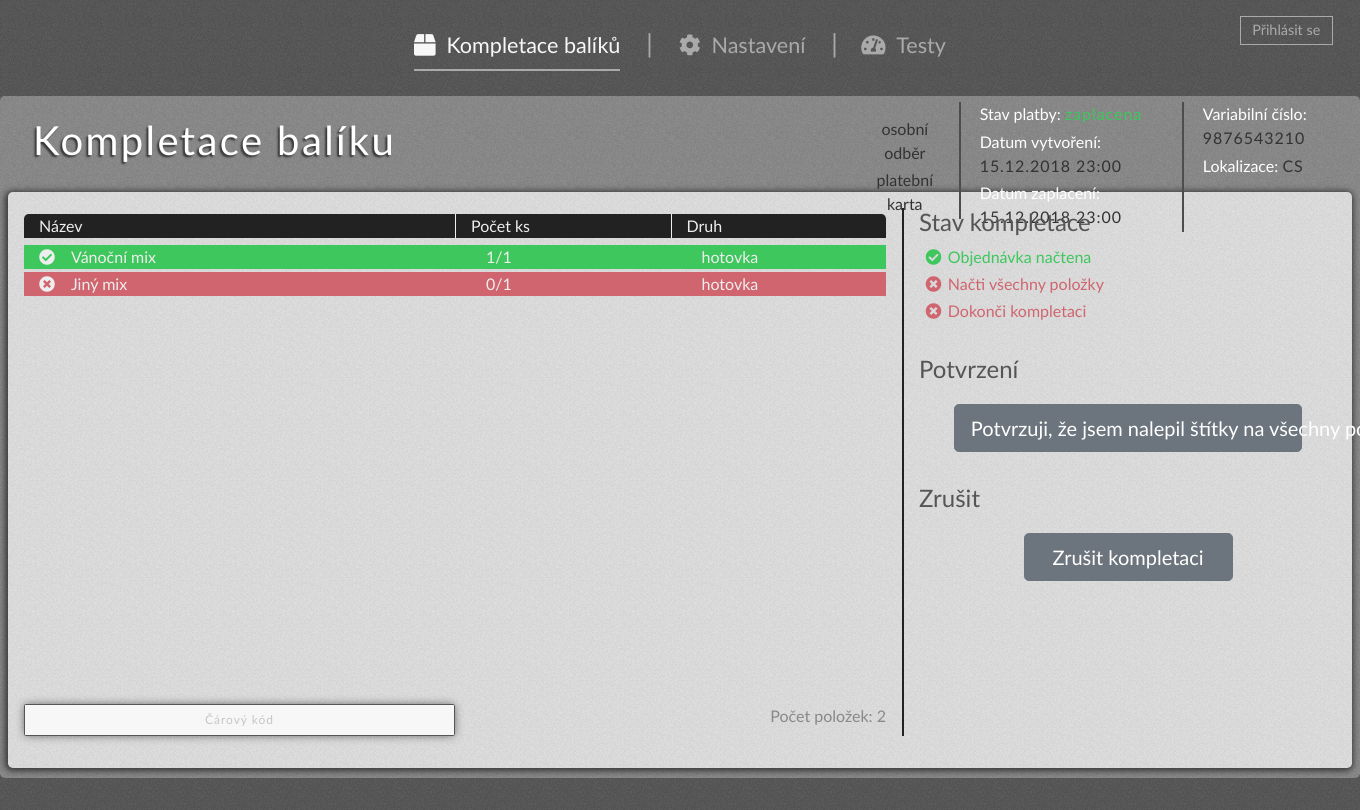
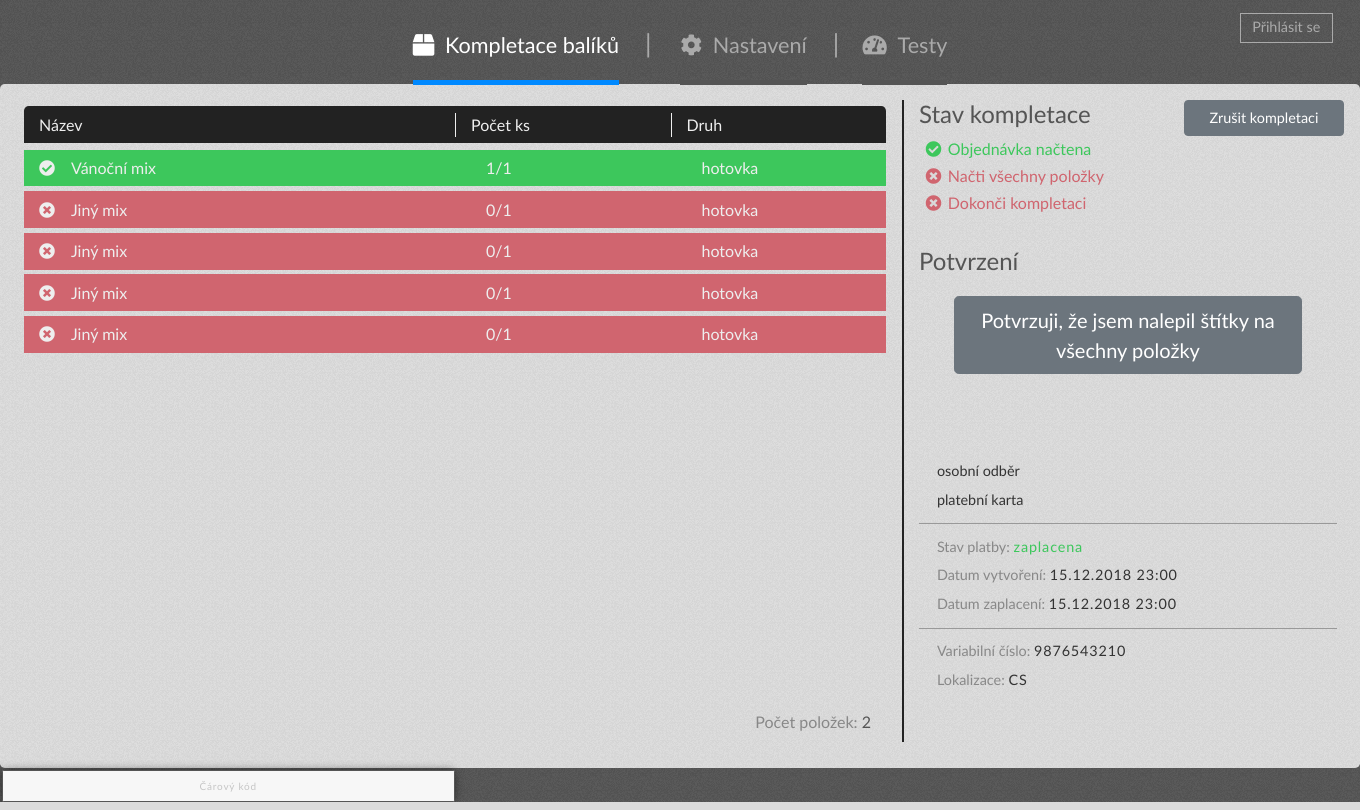
Before and after one commit to sulaigor/mixit_sklad, a PHP site: page /boxing.html in a window 1360 px wide; the page is wider, and only the part inside the window is pictured. Run offline with PHP 8.4, Linux system fonts and the light colour scheme; some libraries are stand-ins or nearby versions.

Commit message:
2nd commit

```diff
--- a/assets/css/style.css
+++ b/assets/css/style.css
@@ -15,8 +15,9 @@ html, body {
 }
 
 body {
+  display: flex;
+  flex-direction: column;
   max-width: 100%;
-  margin: 0 auto;
   background: url("../img/body-bg_pattern.png") #555;
   color: #aaa;
   font-size: 100%;
@@ -70,15 +71,23 @@ img {
   background: #d0656f !important;
 }
 
+.btn {
+  white-space: normal;
+}
+
 .header {
   position: relative;
-  height: 4em;
+  height: 3.5em;
   font-size: 150%;
   padding: 0 0.3333em;
 }
 
 .footer {
   height: 2em;
+}
+.footer .fake-input {
+  margin: 0.2em 0 0.2em 0.2em;
+  font-size: 50%;
 }
 
 .navigation {
@@ -90,33 +99,28 @@ img {
 .navigation .user-nav li, .navigation .admin-nav li {
   display: inline-block;
 }
-.navigation .user-nav li:after {
+.navigation .user-nav li:after, .navigation .admin-nav li:before {
   font-size: 120%;
   content: "|";
-  margin: 0 0.8em 0 1em;
+  margin: 0 0.9em 0 1em;
 }
 .navigation .user-nav li:last-child:after {
   content: none;
-}
-.navigation .admin-nav li:before {
-  font-size: 120%;
-  content: "|";
-  margin: 0 0.9em 0 1em;
 }
 .navigation .fas {
   margin-right: 0.5em;
 }
 .navigation a {
+  padding-bottom: 1em;
+  border-bottom: 5px solid #555;
   transition: all 0.4s ease;
-  padding-bottom: 0.5em;
-  border-bottom: 2.5px solid #555;
 }
 .navigation a:hover, .navigation a:focus, .navigation a.selected {
-  color: #f7f7f7;
-  border-bottom-color: #aaa;
+  color: white;
+  border-bottom-color: #0089ff;
 }
 
-#login {
+#login-form {
   display: none;
   position: fixed;
   top: 0;
@@ -127,10 +131,10 @@ img {
   background: rgba(0, 0, 0, 0.7);
   transition: all 0.4s ease;
 }
-#login.active {
+#login-form.active {
   display: block;
 }
-#login .container {
+#login-form .container {
   display: flex;
   position: relative;
   align-items: center;
@@ -139,7 +143,7 @@ img {
   background: #333333;
   border-radius: 1em;
 }
-#login .container #escape {
+#login-form .container #escape {
   position: absolute;
   top: 0;
   left: 0;
@@ -149,10 +153,10 @@ img {
   cursor: pointer;
   transition: all 0.4s ease;
 }
-#login .container #escape:hover, #login .container #escape:focus {
+#login-form .container #escape:hover, #login-form .container #escape:focus {
   opacity: 1;
 }
-#login form > input, #login form > button {
+#login-form form > input, #login-form form > button {
   display: block;
   margin: 0 auto;
   padding: 0.3em 0.6em 0.2em;
@@ -160,16 +164,16 @@ img {
   background: #cccccc;
   outline: none;
   border: 2px solid #fff;
-  border-radius: 0.8em;
+  border-radius: 0.4em;
   transition: all 0.4s ease;
 }
-#login form > input:hover, #login form > input:focus, #login form > button:hover, #login form > button:focus {
+#login-form form > input:hover, #login-form form > input:focus, #login-form form > button:hover, #login-form form > button:focus {
   border-color: #000;
 }
-#login form > input {
+#login-form form > input {
   margin-bottom: 0.6em;
 }
-#login form > button {
+#login-form form > button {
   font-weight: bold;
 }
 
@@ -196,50 +200,62 @@ img {
 }
 
 .main {
+  display: flex;
+  flex-direction: column;
+  flex-grow: 1;
   width: 100%;
-  min-height: 40em;
-  background: url("../img/mani-bg_pattern.png") #888888;
-  color: white;
+  background: url("../img/users-bg_pattern.png") #ddd;
+  color: #515151;
   border-radius: 0.3em;
   margin-bottom: 0;
   padding-bottom: 0.6em;
 }
 .main .container-fluid {
+  display: flex;
+  flex-direction: column;
+  flex-grow: 1;
   padding-left: 0.5em;
   padding-right: 0.5em;
 }
 
 .main-header {
-  height: 6em;
+  min-height: 6em;
 }
 .main-header h1 {
   padding: 0.5em 1em;
   margin: 0;
   font-weight: 100;
   letter-spacing: 0.06em;
-  text-shadow: -2px 2px 2px rgba(0, 0, 0, 0.6);
+}
+.main-header .header-content {
+  font-size: 90%;
 }
 .main-header .header-content ul {
   text-align: right;
 }
 .main-header .header-content li {
   display: inline-block;
-  min-height: 5em;
-  text-align: left;
+  text-align: center;
   vertical-align: top;
-  border-right: 2px solid #4d4d4d;
+  border-bottom: 1px solid #999999;
+  padding-bottom: 0.4em;
   margin: 0.4em 0;
 }
-.main-header .header-content li:first-child {
-  text-align: center;
-  padding-top: 0.9em;
-}
 .main-header .header-content li:last-child {
-  border-right: none;
-  padding-right: 0;
+  border-bottom: none;
+  padding-bottom: 0;
 }
 .main-header .header-content li p {
-  margin-bottom: 0.2em;
+  display: inline;
+  margin-left: 0.5em;
+}
+.main-header .header-content li p:after {
+  content: "/";
+  margin: 0 0.4em 0 0.8em;
+  color: #999999;
+}
+.main-header .header-content li p:last-child:after {
+  content: none;
 }
 .main-header .header-content li p span {
   letter-spacing: 0.06em;
@@ -249,12 +265,10 @@ img {
   display: flex;
   flex-wrap: wrap;
   align-content: flex-start;
-  min-height: 35em;
-  padding: 1em 0;
-  background: url("../img/users-bg_pattern.png") #ddd;
+  flex-grow: 1;
+  padding: 0 0 1em;
   color: #888;
   border-radius: 0.3em;
-  box-shadow: -1px 1px 6px 2px rgba(0, 0, 0, 0.6);
 }
 .main-content h3, .main-content h4, .main-content h5 {
   color: #555555;
@@ -318,7 +332,7 @@ img {
 
 .fake-input {
   display: block;
-  height: 4em;
+  max-height: 4em;
   margin: 0 auto;
   color: #555555;
   background: #f7f7f7;
@@ -329,7 +343,7 @@ img {
   line-height: 3.8em;
 }
 .fake-input span {
-  font-size: 150%;
+  font-size: 125%;
   opacity: 0.3;
   letter-spacing: 0.08em;
 }
@@ -386,69 +400,118 @@ img {
   margin-right: 0;
 }
 
-.table {
+.boxing {
+  padding-top: 1em;
+}
+
+.table-container,
+.state-container {
+  height: 100%;
+}
+
+.table-container {
   display: flex;
   flex-direction: column;
   justify-content: space-between;
   border-right: 2px solid #222;
-  min-height: 33em;
 }
-.table ul {
-  margin: 0.4em 1em 0;
+.table-container ul {
+  height: 100%;
+  padding: 0.4em 1em 0;
+  overflow: auto;
 }
-.table ul li {
-  margin-bottom: 0.2em;
+.table-container ul li {
+  padding: 0.4em 0;
+  margin-bottom: 0.3em;
   color: #eee;
 }
-.table ul li p {
+.table-container ul li p {
   text-indent: 1em;
 }
-.table ul li p:first-child {
+.table-container ul li p:first-child {
   text-indent: 0;
 }
-.table ul li p .fas {
+.table-container ul li p .fas {
   margin-right: 1em;
 }
-.table ul li:first-child {
+.table-container ul li:first-child {
   background: #222;
   border-radius: 0.3em 0.3em 0 0;
   margin-bottom: 0.4em;
 }
-.table ul li:first-child p {
+.table-container ul li:first-child p {
   border-left: 1px solid #eee;
   text-indent: 0;
 }
-.table ul li:first-child p:first-child {
+.table-container ul li:first-child p:first-child {
   border-left: none;
 }
-.table .table-foot {
+.table-container .table-foot {
   display: flex;
-  justify-content: space-between;
-  padding: 0 1em;
+  justify-content: flex-end;
+  margin: 0.5em 0;
 }
-.table .table-foot .fake-input {
-  margin: 0;
-  font-size: 50%;
+.table-container .table-foot p {
+  margin-right: 1em;
+}
+.table-container .table-foot p span {
+  color: #555555;
 }
 
-.state section {
+.state-container {
+  position: relative;
+}
+.state-container section {
   margin-bottom: 2em;
 }
-.state section:last-child {
+.state-container section:last-child {
   margin-bottom: 0;
 }
-.state section p {
+.state-container section p {
   margin-bottom: 0.2em;
   text-indent: 0.2em;
 }
-.state section p:last-child {
+.state-container section p:last-child {
   margin-bottom: 0;
 }
-.state section .fas {
+.state-container section .fas {
   margin-right: 0.4em;
 }
-.state section .btn {
+.state-container section .btn {
   margin: 1em auto;
+}
+.state-container #delete-box {
+  position: absolute;
+  top: 0;
+  right: 0.5em;
+  width: 10em;
+}
+.state-container #delete-box button {
+  font-size: 90%;
+  margin: 0;
+}
+.state-container .information-box {
+  margin-top: 5em;
+}
+.state-container .information-box ul {
+  font-size: 90%;
+}
+.state-container .information-box li {
+  display: inline-block;
+  text-align: left;
+  border-bottom: 1px solid #999999;
+  padding-bottom: 0.4em;
+  margin: 0.4em 0;
+}
+.state-container .information-box li:last-child {
+  border-bottom: none;
+  padding-bottom: 0;
+}
+.state-container .information-box li p {
+  margin-bottom: 0.5em;
+}
+.state-container .information-box li p span {
+  letter-spacing: 0.06em;
 }
 
 /*# sourceMappingURL=style.css.map */
--- a/assets/scss/_variables.scss
+++ b/assets/scss/_variables.scss
@@ -15,6 +15,8 @@ $main-color: #aaa;
 $main-bg: #555;
 $main-shadow: #000;
 
+$header-br: #0089ff;
+
 $content-bg: #ddd;
 $content-color: #888;
 
--- a/boxing.html
+++ b/boxing.html
@@ -36,21 +36,21 @@
 
     <main class="main">
         <div class="container-fluid">
-            <header class="main-header row">
-                <h1 class="col-6">Kompletace balíku</h1>
+            <header class="main-header row d-none">
+                <h1 class="col-6 d-none">Kompletace balíku</h1>
 
-                <div class="header-content col-6">
+                <div class="header-content col-12">
                     <ul>
-                        <li class="col-2">
+                        <li class="col-12">
                             <p class="text-primary">osobní odběr</p>
                             <p class="text-primary">platební karta</p>
                         </li>
-                        <li class="col-4">
+                        <li class="col-12">
                             <p>Stav platby: <span class="text-success">zaplacena</span></p>
                             <p>Datum vytvoření: <span class="text-primary">15.12.2018 23:00</span></p>
                             <p>Datum zaplacení: <span class="text-primary">15.12.2018 23:00</span></p>
                         </li>
-                        <li class="col-3">
+                        <li class="col-12">
                             <p>Variabilní číslo: <span class="text-primary">9876543210</span></p>
                             <p>Lokalizace: <span class="text-primary">CS</span></p>
                         </li>
@@ -59,7 +59,7 @@
             </header>
 
             <section class="boxing main-content">
-                <div class="table col-8">
+                <div class="table-container col-8">
                     <ul>
                         <li class="row">
                             <p class="col-6">Název</p>
@@ -76,18 +76,32 @@
                             <p class="col-3">0/1</p>
                             <p class="col-3">hotovka</p>
                         </li>
+                        <li class="row bg-danger">
+                            <p class="col-6"><i class="fas fa-times-circle"></i>Jiný mix</p>
+                            <p class="col-3">0/1</p>
+                            <p class="col-3">hotovka</p>
+                        </li>
+                        <li class="row bg-danger">
+                            <p class="col-6"><i class="fas fa-times-circle"></i>Jiný mix</p>
+                            <p class="col-3">0/1</p>
+                            <p class="col-3">hotovka</p>
+                        </li>
+                        <li class="row bg-danger">
+                            <p class="col-6"><i class="fas fa-times-circle"></i>Jiný mix</p>
+                            <p class="col-3">0/1</p>
+                            <p class="col-3">hotovka</p>
+                        </li>
                     </ul>
                     <div class="table-foot row">
-                        <div class="fake-input col-6">
-                            <span></span>
-                        </div>
-
                         <p>Počet položek: <span>2</span></p>
                     </div>
                 </div>
-                <div class="state col-4">
+                <div class="state-container col-4">
+                    <section id="delete-box">
+                        <button type="button" class="btn btn-secondary btn-block">Zrušit kompletaci</button>
+                    </section>
                     <section>
-                       <h4>Stav kompletace</h4>
+                        <h4>Stav kompletace</h4>
                         <p class="text-success"><i class="fas fa-check-circle"></i>Objednávka načtena</p>
                         <p class="text-danger"><i class="fas fa-times-circle"></i>Načti všechny položky</p>
                         <p class="text-danger"><i class="fas fa-times-circle"></i>Dokonči kompletaci</p>
@@ -96,9 +110,22 @@
                         <h4>Potvrzení</h4>
                         <button type="button" class="btn btn-secondary btn-lg btn-block col-md-10">Potvrzuji, že jsem nalepil štítky na všechny položky</button>
                     </section>
-                    <section>
-                        <h4>Zrušit</h4>
-                        <button type="button" class="btn btn-secondary btn-lg btn-block col-md-6">Zrušit kompletaci</button>
+                    <section class="information-box">
+                        <ul>
+                            <li class="col-12">
+                                <p class="text-primary">osobní odběr</p>
+                                <p class="text-primary">platební karta</p>
+                            </li>
+                            <li class="col-12">
+                                <p>Stav platby: <span class="text-success">zaplacena</span></p>
+                                <p>Datum vytvoření: <span class="text-primary">15.12.2018 23:00</span></p>
+                                <p>Datum zaplacení: <span class="text-primary">15.12.2018 23:00</span></p>
+                            </li>
+                            <li class="col-12">
+                                <p>Variabilní číslo: <span class="text-primary">9876543210</span></p>
+                                <p>Lokalizace: <span class="text-primary">CS</span></p>
+                            </li>
+                        </ul>
                     </section>
                 </div>
             </section>
@@ -106,7 +133,9 @@
     </main>
 
     <footer class="footer">
-
+        <div class="fake-input col-4">
+            <span></span>
+        </div>
     </footer>
 
     <!-- Optional JavaScript -->
@@ -117,4 +146,5 @@
 
     <script src="assets/js/script.js"></script>
 </body>
+
 </html>
--- a/login.html
+++ b/login.html
@@ -124,7 +124,7 @@
 
     </footer>
 
-    <div id="login">
+    <div id="login-form">
         <div class="container">
             <div id="escape"><i class="fas fa-times-circle"></i></div>
             <form class="col-12" action="">
```
Also changed, not shown: assets/scss/_main.scss (+44 -19 lines), assets/scss/_pages.scss (+71 -14 lines), assets/scss/_parts.scss (+20 -28 lines), assets/scss/base.scss (+7 -1 lines), 1 other file.
